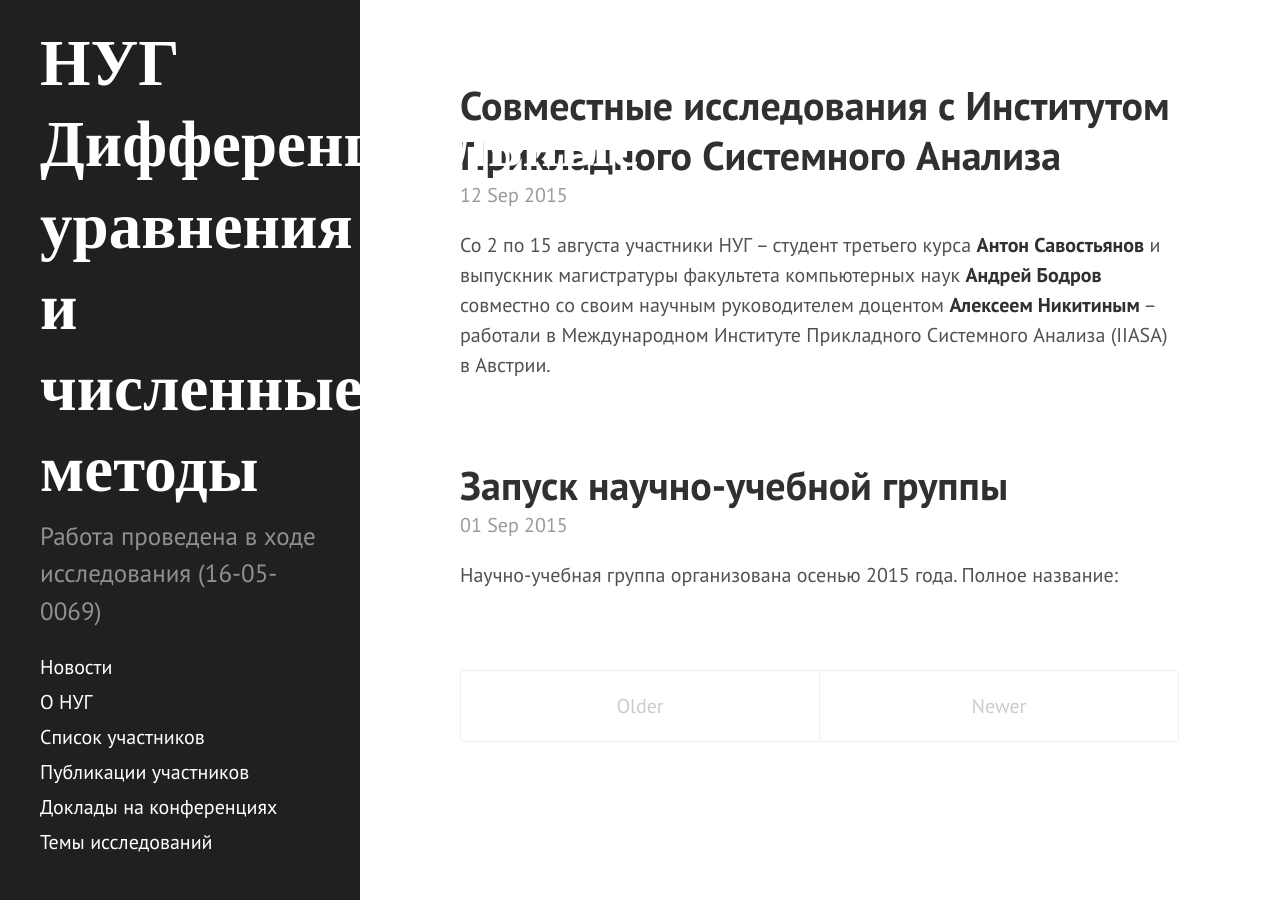
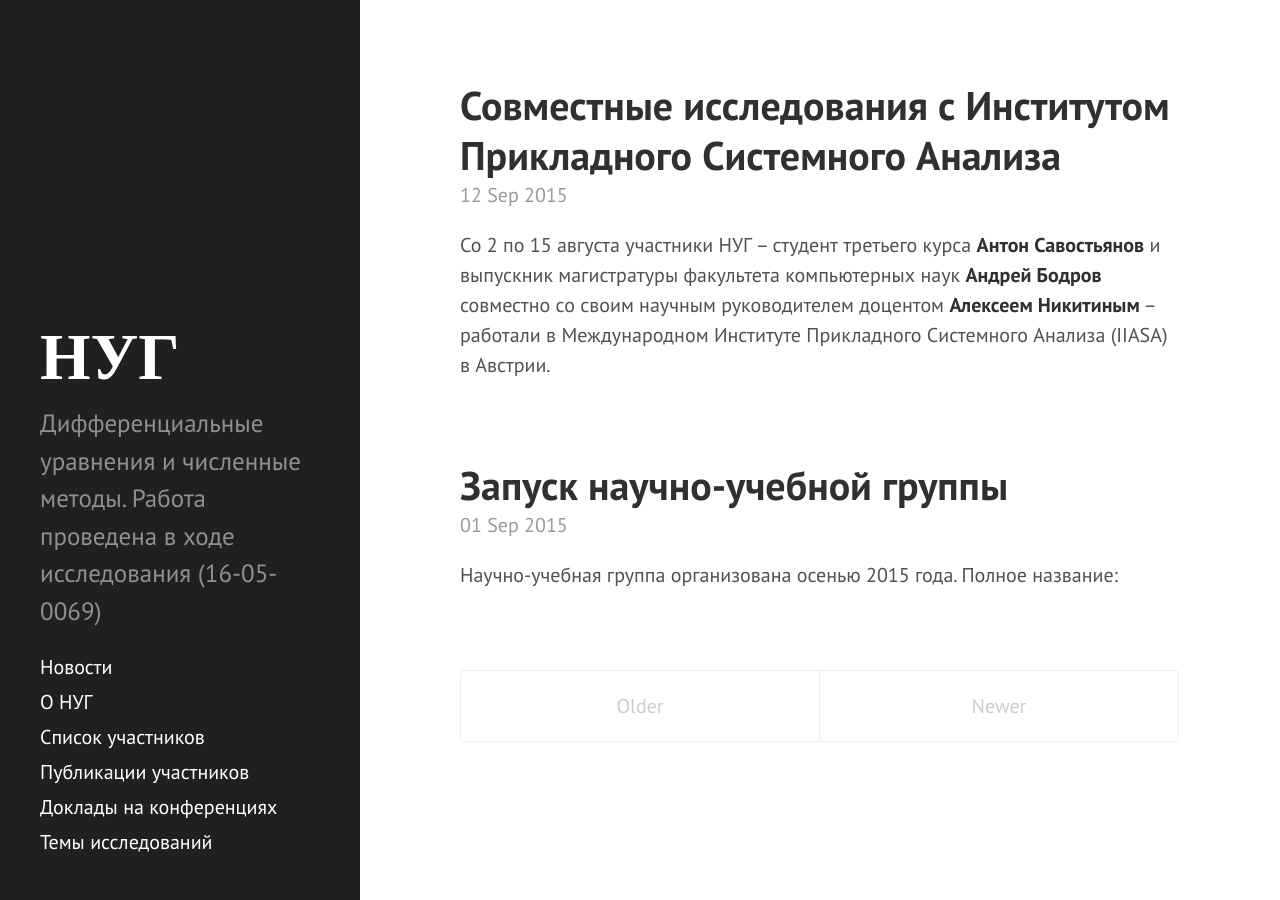
Before and after one commit to hsemmsg/hsemmsg.github.io, a Jekyll site: the page built from index.html, in a window 1280 px wide. Built offline with Jekyll 4.4.1, drawn with Linux system fonts in a browser that asks for light colours; the list of posts is cut into pages by our own code; some of the changed lines change nothing that is shown.

Commit message:
re-done tagline

```diff
--- a/_config.yml
+++ b/_config.yml
@@ -12,7 +12,7 @@ permalink:        pretty
 # Setup
 title:            'НУГ'
 tagline:          'Дифференциальные уравнения и численные методы'
-description:      'Работа проведена в ходе исследования (16-05-0069)'
+description:      'Дифференциальные уравнения и численные методы. Работа проведена в ходе исследования (16-05-0069)'
 url:              http://hsemmsg.github.io/
 baseurl:          http://hsemmsg.github.io/
 
--- a/_includes/sidebar.html
+++ b/_includes/sidebar.html
@@ -5,7 +5,6 @@
         <a href="{{ site.baseurl }}">
           {{ site.title }}
         </a>
-        {{ site.tagline }}
       </h1>
   <!--    <h2>
         {{ site.tagline }}
```
